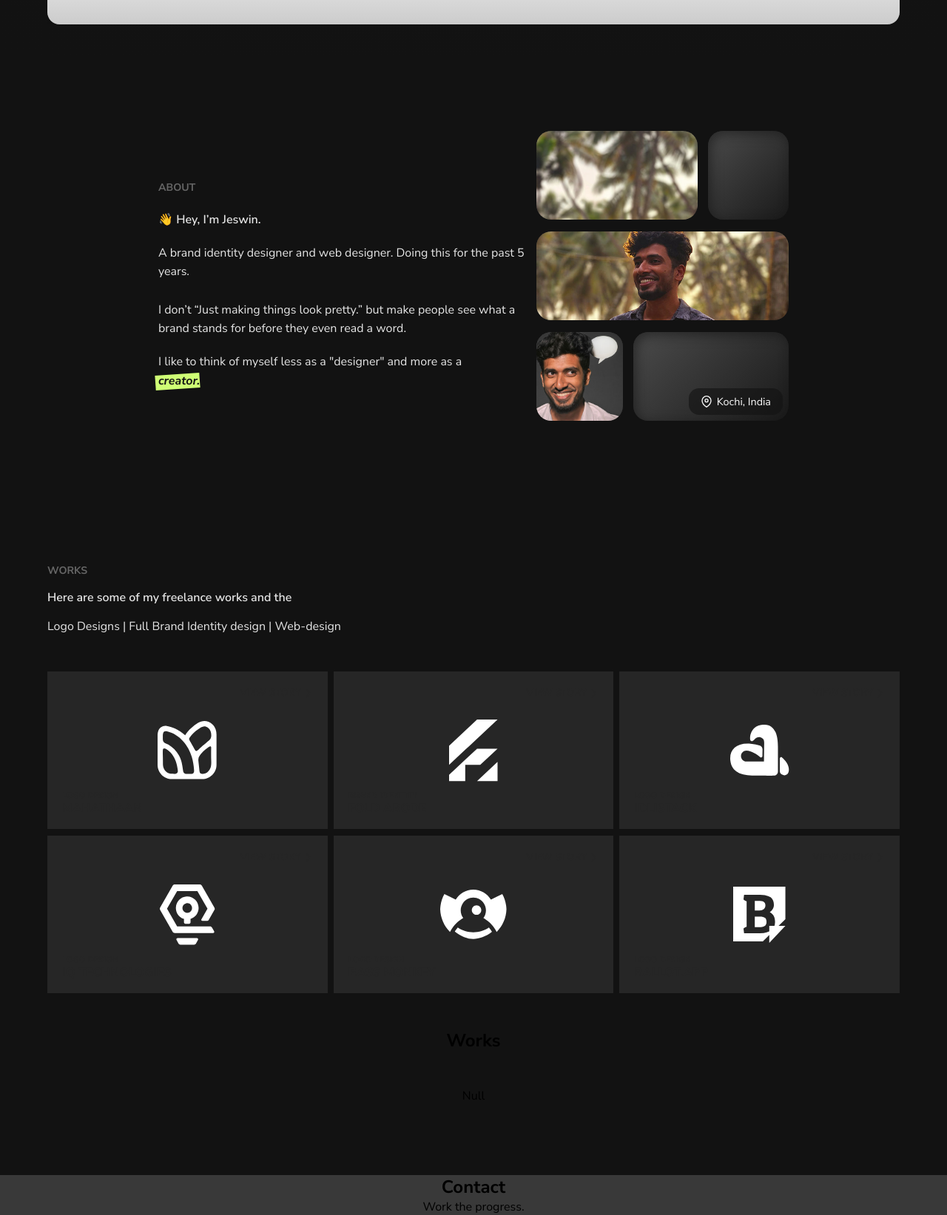
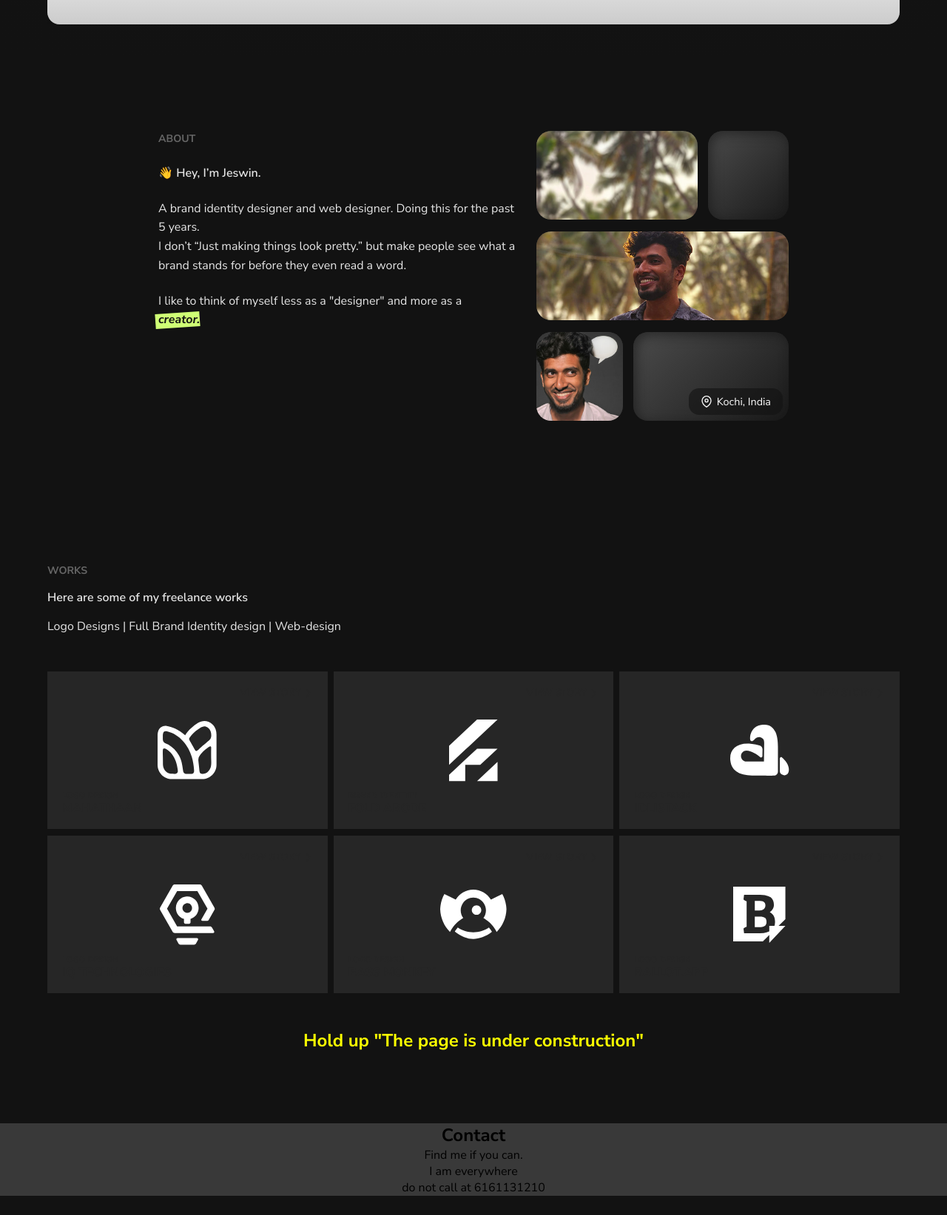
Before and after one commit to jeswinjosu/portfolio, a plain HTML site: page index.html in a window 1280 px wide. Shown: the part 659-2302 px from the top of the page at 74% size. After the commit the page ends 2276 px from the top, so only its background shows below. Drawn offline with Linux system fonts and the light colour scheme; a web font is replaced by a local one.

Commit message:
Content change and alignment

```diff
--- a/index.html
+++ b/index.html
@@ -47,7 +47,7 @@
           <a href="#works" class="nav-link" data-section="works">Works</a>
         </li>
         <li class="nav-item">
-          <a href="#contact" class="nav-link" data-section="contact">Contact</a>
+          <a href="mailto:jeswinjosu@gmail.com" class="nav-link" data-section="contact">Contact</a>
         </li>
       </ul>
     </nav>
@@ -552,7 +552,7 @@
           <h3 class="bold-txt">👋 Hey, I’m Jeswin.</h3>
           <p class="text">
             A brand identity designer and web designer. Doing this for the past
-            5 years. <br /><br />I don’t “Just making things look pretty.” but
+            5 years. <br/>I don’t “Just making things look pretty.” but
             make people see what a brand stands for before they even read a
             word.
           </p>
@@ -642,7 +642,7 @@
       <section class="section" id="works">
         <div class="work-details">
           <h2 class="sec-title">Works</h2>
-          <h3 class="bold-txt">Here are some of my freelance works and the</h3>
+          <h3 class="bold-txt">Here are some of my freelance works</h3>
           <p class="text">
             Logo Designs | Full Brand Identity design | Web-design
           </p>
@@ -864,13 +864,14 @@
             </a>
           </div>
         </section>
-        <h2>Works</h2>
-        <p>Null</p>
+        <h2 style="color: rgb(251, 255, 0);">Hold up "The page is under construction"</h2>
       </section>
 
       <section id="contact" class="section">
         <h2>Contact</h2>
-        <p>Work the progress.</p>
+        <p>Find me if you can.</p>
+        <p>I am everywhere</p>
+        <p>do not call at 6161131210</p>
       </section>
     </main>
 
--- a/style.css
+++ b/style.css
@@ -723,19 +723,19 @@ body {
 #about {
   display: flex;
   justify-content: center;
-  align-items: center;
+  align-items: start;
   flex-direction: row;
   max-width: 852px;
   height: fit-content;
   padding-block: 12vh;
   width: 90%;
   background-color: #121212 !important;
-  gap: 1rem;
+  gap: 1.6rem;
 }
 .abt-details {
   display: flex;
   flex-direction: column;
-  gap: 1.2rem;
+  gap: 1.4rem;
   min-width: 50%;
   max-width: 60%;
 }
```
